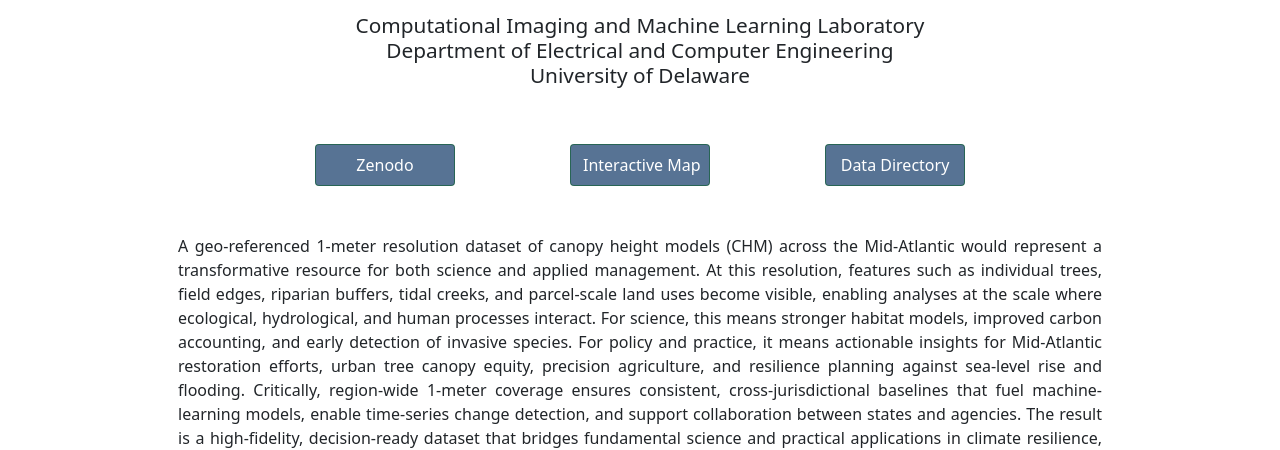
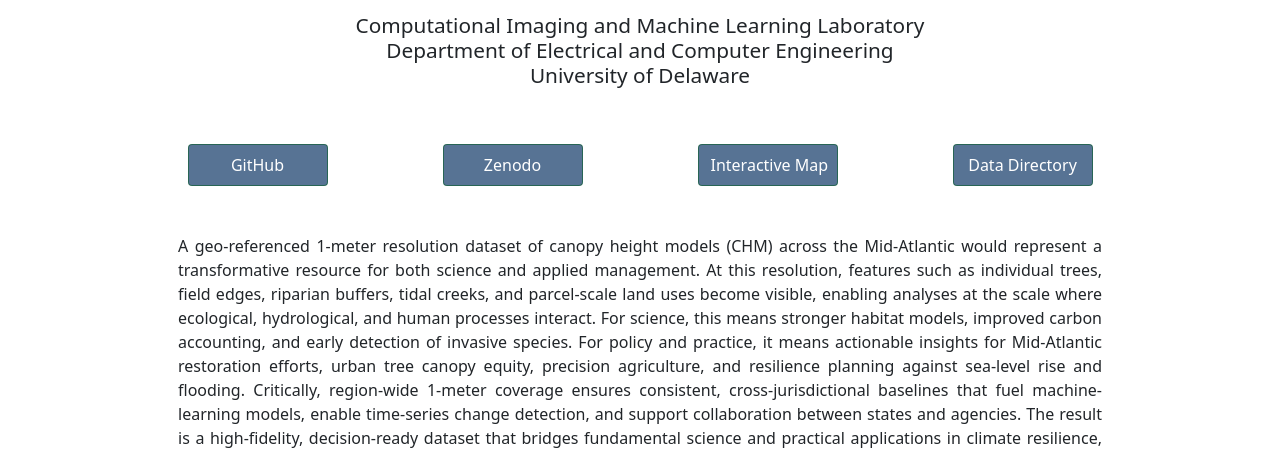
Before and after one commit to ZaidUD/midatlantic-elevationmap, a plain HTML site: page index.html in a window 1280 px wide. Shown: the part 352-802 px from the top of the page. Drawn offline with nearby package versions, Linux system fonts and the light colour scheme; no server answers.

Commit message:
colorbar

```diff
--- a/index.html
+++ b/index.html
@@ -25,12 +25,19 @@
             <div class="row gx-0 d-flex justify-content-center px-5">
 
                 <div class="col-lg-3 text-center px-0">
+                    <a href="https://github.com/ZaidUD/midatlantic-elevationmap/tree/main">
+                        <button type="button" class="btn btn-primary py-2 landing-page-btn">
+                            GitHub
+                        </button>
+                    </a>
+                </div>
+
+                <div class="col-lg-3 text-center px-0">
                     <a href="">
                         <button type="button" class="btn btn-primary py-2 landing-page-btn">
                             Zenodo
                         </button>
                     </a>
-
                 </div>
 
                 <div class="col-lg-3 text-center px-0">
```
